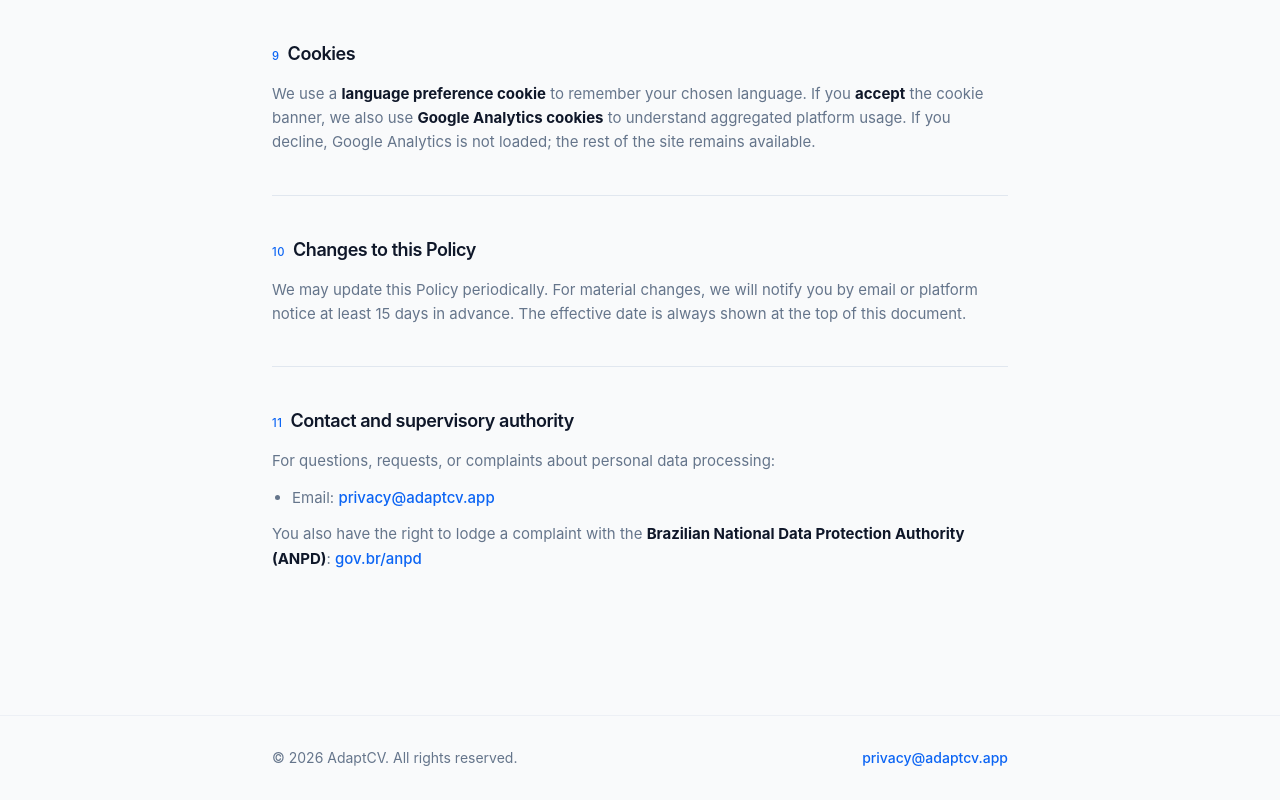
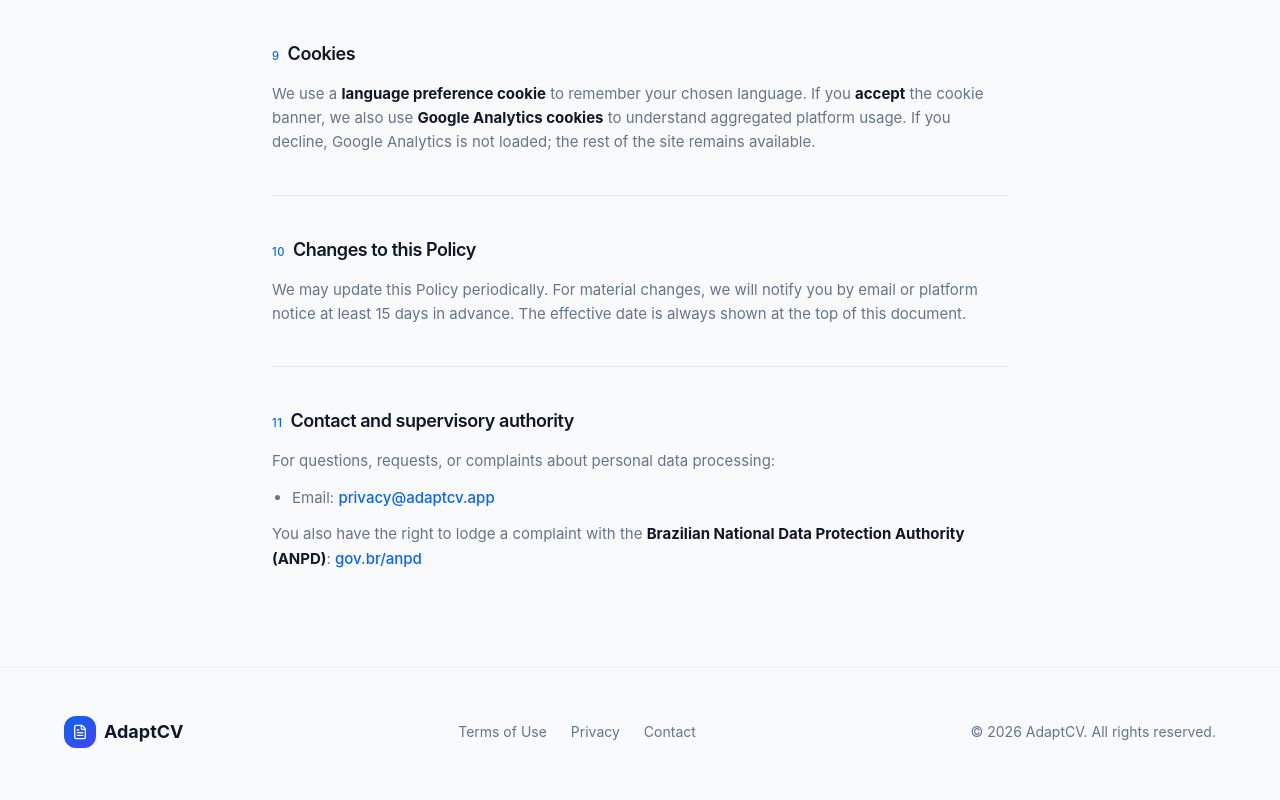
Before and after one commit to lucastaonline/geradorcv, a Next.js app: page /privacidade in a window 1280 px wide. Shown: the part 3164-3964 px from the top of the page. Built offline with nearby package versions, Linux system fonts and the light colour scheme; no server answers.

Commit message:
Refactor footer implementation across multiple components to utilize SiteFooter component; streamline layout in LegalPageShell and update translations for contact email in English, Spanish, and Portuguese to enhance user experience.

```diff
--- a/app/components/LegalPageShell.tsx
+++ b/app/components/LegalPageShell.tsx
@@ -1,29 +1,24 @@
 'use client'
 
+import { SiteFooter } from '@/app/components/SiteFooter'
 import { SiteHeader } from '@/app/components/SiteHeader'
-import { useTranslations } from '@/lib/i18n'
 
 type LegalPageShellProps = {
   title: string
   meta: string
   children: React.ReactNode
-  /** E-mail do rodapé (sempre via `t('legal.terms.footerEmail')` ou `t('legal.privacy.footerEmail')`). */
-  footerEmail: string
 }
 
 export function LegalPageShell({
   title,
   meta,
   children,
-  footerEmail,
 }: LegalPageShellProps) {
-  const t = useTranslations()
-
   return (
-    <div className="min-h-screen bg-background pt-16">
+    <div className="flex min-h-screen flex-col bg-background pt-16">
       <SiteHeader anchorHrefPrefix="/" />
 
-      <main className="container mx-auto max-w-3xl px-4 py-10 sm:py-14">
+      <main className="container mx-auto max-w-3xl flex-1 px-4 py-10 sm:py-14">
         <div className="mb-10 border-b border-border pb-8">
           <h1 className="text-3xl font-bold tracking-tight text-foreground">{title}</h1>
           <p className="mt-2 text-sm text-muted-foreground">{meta}</p>
@@ -31,19 +26,7 @@ export function LegalPageShell({
         <article className="legal-doc">{children}</article>
       </main>
 
-      <footer className="mt-12 border-t border-border/50 py-8">
-        <div className="container mx-auto flex max-w-3xl flex-col justify-between gap-2 px-4 text-sm text-muted-foreground sm:flex-row sm:items-center">
-          <span>
-            © {new Date().getFullYear()} {t('common.brand')}. {t('common.allRightsReserved')}
-          </span>
-          <a
-            href={`mailto:${footerEmail}`}
-            className="font-medium text-primary underline-offset-2 hover:underline"
-          >
-            {footerEmail}
-          </a>
-        </div>
-      </footer>
+      <SiteFooter />
     </div>
   )
 }
--- /dev/null
+++ b/app/components/SiteFooter.tsx
@@ -0,0 +1,45 @@
+'use client'
+
+import Link from 'next/link'
+import { FileText } from 'lucide-react'
+import { useTranslations } from '@/lib/i18n'
+
+const linkClass =
+  'text-sm text-muted-foreground transition-colors hover:text-foreground'
+
+export function SiteFooter() {
+  const t = useTranslations()
+  const contactEmail = t('common.contactEmail')
+
+  return (
+    <footer className="border-t border-border/50 bg-background py-12">
+      <div className="container mx-auto px-4">
+        <div className="mx-auto flex max-w-6xl flex-col items-center justify-between gap-6 md:flex-row">
+          <Link href="/" className="flex shrink-0 items-center gap-2">
+            <div className="flex h-8 w-8 items-center justify-center rounded-lg gradient-primary">
+              <FileText className="h-4 w-4 text-primary-foreground" />
+            </div>
+            <span className="text-lg font-bold text-foreground">{t('common.brand')}</span>
+          </Link>
+
+          <nav className="flex flex-wrap items-center justify-center gap-6">
+            <Link href="/termos" className={linkClass}>
+              {t('common.termsOfUse')}
+            </Link>
+            <Link href="/privacidade" className={linkClass}>
+              {t('common.privacy')}
+            </Link>
+            <a href={`mailto:${contactEmail}`} className={linkClass}>
+              {t('common.contact')}
+            </a>
+          </nav>
+
+          <p className="text-center text-sm text-muted-foreground md:text-right">
+            © {new Date().getFullYear()} {t('common.brand')}.{' '}
+            {t('common.allRightsReserved')}
+          </p>
+        </div>
+      </div>
+    </footer>
+  )
+}
--- a/app/page.tsx
+++ b/app/page.tsx
@@ -3,7 +3,6 @@
 import type { ReactNode } from 'react'
 import Link from 'next/link'
 import {
-  FileText,
   Sparkles,
   ArrowRight,
   CreditCard,
@@ -27,6 +26,7 @@ import { cn } from '@/lib/utils'
 import { PACKAGES } from '@/lib/packages'
 import CVUploadSection from './components/CVUploadSection'
 import BeforeAfterCVSlider from './components/BeforeAfterCVSlider'
+import { SiteFooter } from './components/SiteFooter'
 import { SiteHeader } from './components/SiteHeader'
 import { useTranslations } from '@/lib/i18n'
 import { trackBuyCreditsClick } from '@/lib/analytics/client'
@@ -427,47 +427,7 @@ export default function Home() {
         </section>
       </main>
 
-      {/* Footer */}
-      <footer className="py-12 bg-background border-t border-border/50">
-        <div className="container mx-auto px-4">
-          <div className="max-w-6xl mx-auto flex flex-col md:flex-row items-center justify-between gap-6">
-            <Link
-              href="/"
-              className="flex items-center gap-2"
-            >
-              <div className="w-8 h-8 rounded-lg gradient-primary flex items-center justify-center">
-                <FileText className="w-4 h-4 text-primary-foreground" />
-              </div>
-              <span className="text-lg font-bold text-foreground">{t('common.brand')}</span>
-            </Link>
-
-            <nav className="flex items-center gap-6">
-              <Link
-                href="/termos"
-                className="text-sm text-muted-foreground hover:text-foreground transition-colors"
-              >
-                {t('common.termsOfUse')}
-              </Link>
-              <Link
-                href="/privacidade"
-                className="text-sm text-muted-foreground hover:text-foreground transition-colors"
-              >
-                {t('common.privacy')}
-              </Link>
-              <a
-                href="#"
-                className="text-sm text-muted-foreground hover:text-foreground transition-colors"
-              >
-                {t('common.contact')}
-              </a>
-            </nav>
-
-            <p className="text-sm text-muted-foreground">
-              © {new Date().getFullYear()} {t('common.brand')}. {t('common.allRightsReserved')}
-            </p>
-          </div>
-        </div>
-      </footer>
+      <SiteFooter />
     </div>
   )
 }
--- a/app/privacidade/PrivacyContent.tsx
+++ b/app/privacidade/PrivacyContent.tsx
@@ -8,11 +8,7 @@ export default function PrivacyContent() {
   const t = useTranslations()
 
   return (
-    <LegalPageShell
-      title={t('legal.privacy.title')}
-      meta={t('legal.privacy.meta')}
-      footerEmail={t('legal.privacy.footerEmail')}
-    >
+    <LegalPageShell title={t('legal.privacy.title')} meta={t('legal.privacy.meta')}>
       <PrivacyLegalArticle />
     </LegalPageShell>
   )
--- a/app/termos/TermsContent.tsx
+++ b/app/termos/TermsContent.tsx
@@ -8,11 +8,7 @@ export default function TermsContent() {
   const t = useTranslations()
 
   return (
-    <LegalPageShell
-      title={t('legal.terms.title')}
-      meta={t('legal.terms.meta')}
-      footerEmail={t('legal.terms.footerEmail')}
-    >
+    <LegalPageShell title={t('legal.terms.title')} meta={t('legal.terms.meta')}>
       <TermsLegalArticle />
     </LegalPageShell>
   )
--- a/lib/i18n/translations/en.json
+++ b/lib/i18n/translations/en.json
@@ -10,6 +10,7 @@
     "termsOfUse": "Terms of Use",
     "privacy": "Privacy",
     "contact": "Contact",
+    "contactEmail": "contact@adaptcv.app",
     "allRightsReserved": "All rights reserved.",
     "paymentViaMercadoPago": "Payment via Mercado Pago.",
     "needMoreCredits": "Need more credits?",
--- a/lib/i18n/translations/es.json
+++ b/lib/i18n/translations/es.json
@@ -10,6 +10,7 @@
     "termsOfUse": "Términos de uso",
     "privacy": "Privacidad",
     "contact": "Contacto",
+    "contactEmail": "contacto@adaptcv.app",
     "allRightsReserved": "Todos los derechos reservados.",
     "paymentViaMercadoPago": "Pago vía Mercado Pago.",
     "needMoreCredits": "¿Necesitas más créditos?",
--- a/lib/i18n/translations/pt-BR.json
+++ b/lib/i18n/translations/pt-BR.json
@@ -10,6 +10,7 @@
     "termsOfUse": "Termos de Uso",
     "privacy": "Privacidade",
     "contact": "Contato",
+    "contactEmail": "contato@adaptcv.app",
     "allRightsReserved": "Todos os direitos reservados.",
     "paymentViaMercadoPago": "Pagamento via Mercado Pago.",
     "needMoreCredits": "Precisa de mais créditos?",
```
